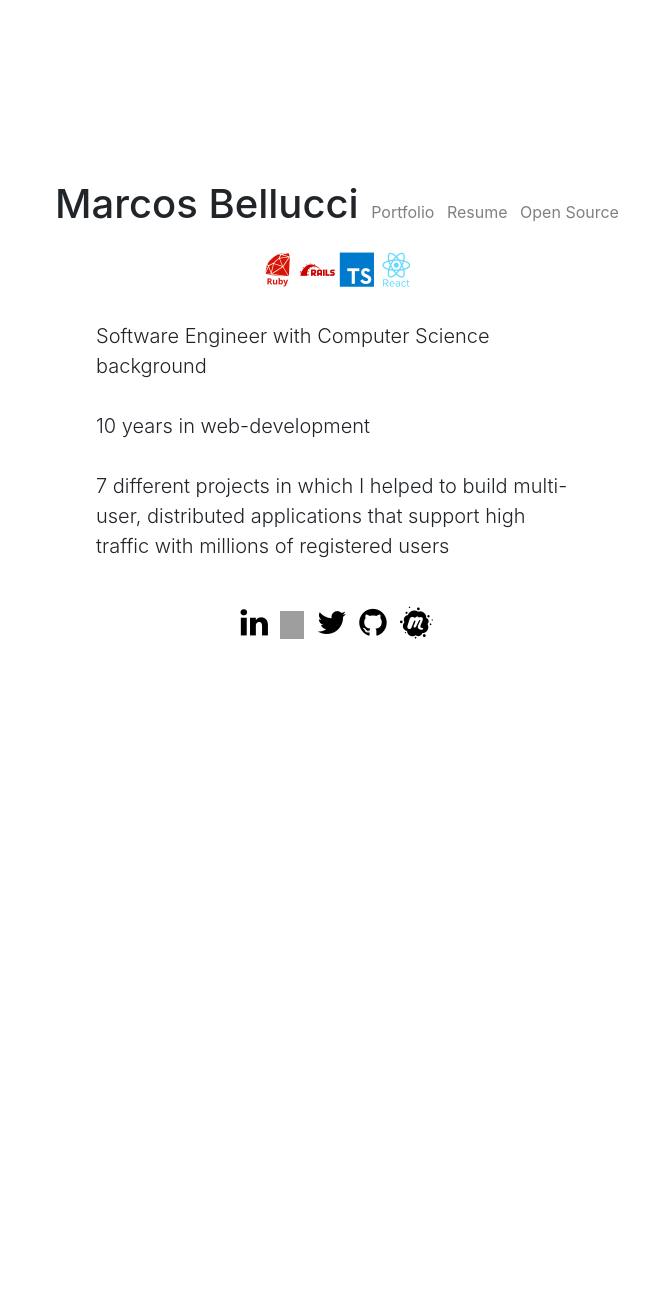
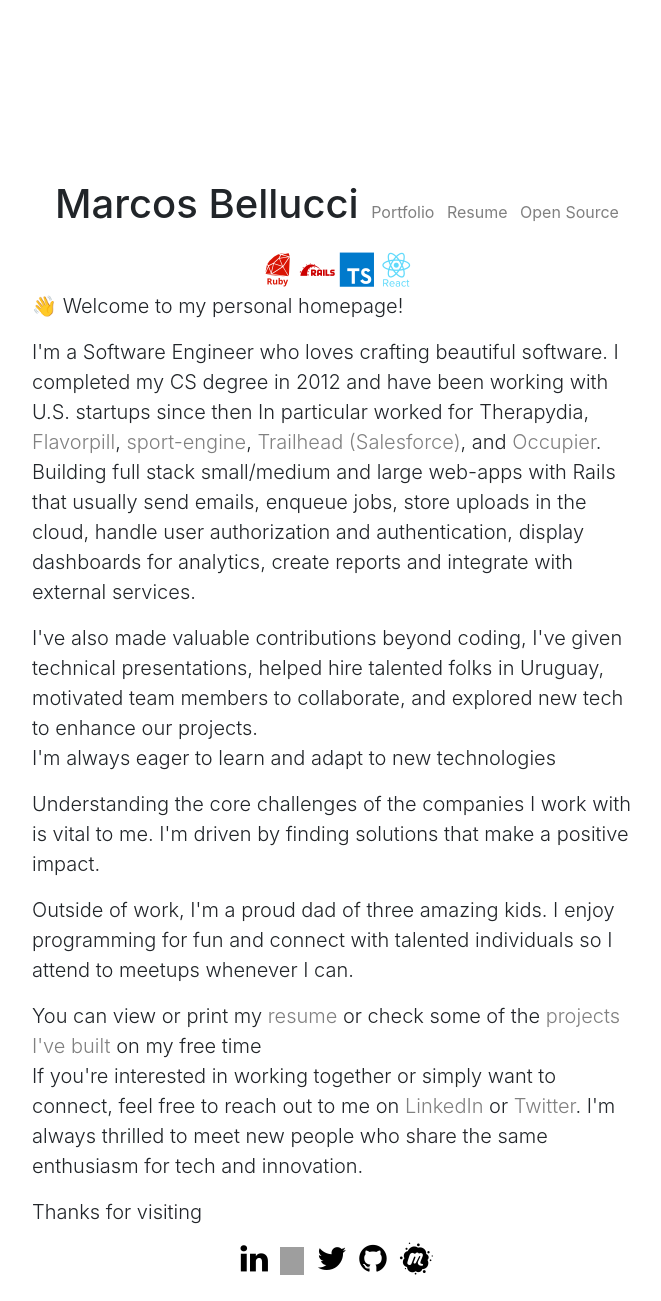
Before and after one commit to delbetu/delbetu.github.io, a Jekyll site: the page built from index.html, in a window 1280 px wide. Shown: the whole page, without its empty margins (303-964 px from the left). Built offline with Jekyll 4.4.1, drawn with Linux system fonts in a browser that asks for light colours; before the commit the page ends 900 px from its top, so only the background shows below that; grey boxes are pictures that could not be loaded.

Commit message:
Improve welcome message.
Trying to show:
* Effective communication
* Portfolio
* Eager to learn
* Strong Tech skills
* Relevant Experience

```diff
--- a/index.html
+++ b/index.html
@@ -9,7 +9,7 @@ a {
 }
 .container {
   margin-top: 20vh;
-  max-width: 80vw;
+  max-width: 100vw;
 }
 </style>
 
@@ -17,33 +17,58 @@ a {
   <div class='row align-items-center'>
     <ul class='list-inline col text-center'>
       <li class='list-inline-item'><h1>Marcos Bellucci</h1></li>
-      <!-- <li class='list&#45;inline&#45;item'><a href="/blog.html">Blog</a></li> -->
-      <li class='list-inline-item'><a href="/portfolio.html">Portfolio</a></li>
-      <li class='list-inline-item'><a target='_blank' href="/resume.html">Resume</a></li>
-      <li class='list-inline-item'><a href="/oss_contributions.html">Open Source</a></li>
+      <!-- <li class='list&#45;inline&#45;item'><a href='/blog.html'>Blog</a></li> -->
+      <li class='list-inline-item'><a href='/portfolio.html'>Portfolio</a></li>
+      <li class='list-inline-item'><a target='_blank' href='/resume.html'>Resume</a></li>
+      <li class='list-inline-item'><a href='/oss_contributions.html'>Open Source</a></li>
     </ul>
   </div>
 
   <div class='row align-items-center'>
     <div class='col text-center'>
-      <i class="devicon-ruby-plain-wordmark colored"></i>
-      <i class="devicon-rails-plain-wordmark colored"></i>
-      <i class="devicon-typescript-plain colored"></i>
-      <i class="devicon-react-original-wordmark colored"></i>
+      <i class='devicon-ruby-plain-wordmark colored'></i>
+      <i class='devicon-rails-plain-wordmark colored'></i>
+      <i class='devicon-typescript-plain colored'></i>
+      <i class='devicon-react-original-wordmark colored'></i>
     </div>
   </div>
 
   <div class='row'>
     <div class='col-sm-3'></div>
-    <div class='col-sm'>
-      <p class='lead'>
-      <br/>
-      Software Engineer with Computer Science background<br/>
-      <br/>
-      10 years in web-development<br/>
-      <br/>
-      7 different projects in which I helped to build multi-user, distributed applications that support high traffic with millions of registered users<br/>
-      <br/>
+    <div class='col-sm lead'>
+      <p>
+      👋 Welcome to my personal homepage!<br />
+
+      <p>
+      I'm a Software Engineer who loves crafting beautiful software. I completed my CS degree in 2012 and have been working with U.S. startups since then
+      In particular worked for Therapydia, <a href='http://flavorpill.com'>Flavorpill</a>, <a href='https://www.sportsengine.com/'>sport-engine</a>, <a href='https://trailhead.salesforce.com/'>Trailhead (Salesforce)</a>, and <a href='https://www.occupier.com/'>Occupier</a>.
+      Building full stack small/medium and large web-apps with Rails that usually send emails, enqueue jobs, store uploads in the cloud, handle user authorization and authentication, display dashboards for analytics, create reports and integrate with external services.
+      </p>
+
+      <p>
+      I've also made valuable contributions beyond coding, I've given technical presentations, helped hire talented folks in Uruguay, motivated team members to collaborate, and explored new tech to enhance our projects.<br />
+      I'm always eager to learn and adapt to new technologies
+      </p>
+
+      <p>
+      Understanding the core challenges of the companies I work with is vital to me. I'm driven by finding solutions that make a positive impact.<br />
+      </p>
+
+      <p>
+      Outside of work, I'm a proud dad of three amazing kids.
+      I enjoy programming for fun and connect with talented individuals so I attend to meetups whenever I can.<br />
+      </p>
+
+      <p>
+      You can view or print my <a href='/resume'>resume</a> or check some of the <a href='/portfolio'>projects I've built</a> on my free time<br />
+      If you're interested in working together or simply want to connect, feel free to reach out to me on <a href='https://www.linkedin.com/in/marcos-bellucci/?locale=en_US'>LinkedIn</a> or <a href='https://twitter.com/delBetu'>Twitter</a>.
+      I'm always thrilled to meet new people who share the same enthusiasm for tech and innovation.<br />
+      </p>
+
+      <p>
+      Thanks for visiting
+      </p>
+      </p>
     </div>
     <div class='col-sm-3'></div>
   </div>
```
Also changed, not shown: todo.md (+4 -2 lines).
